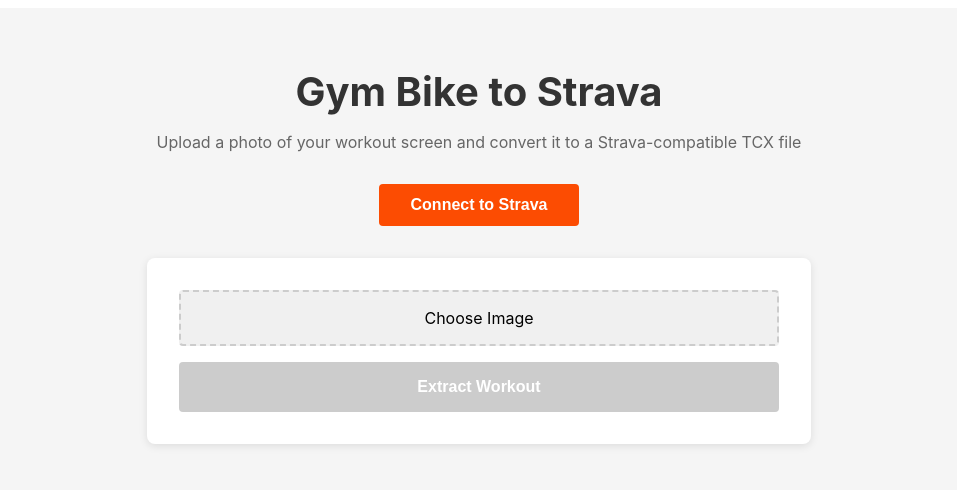
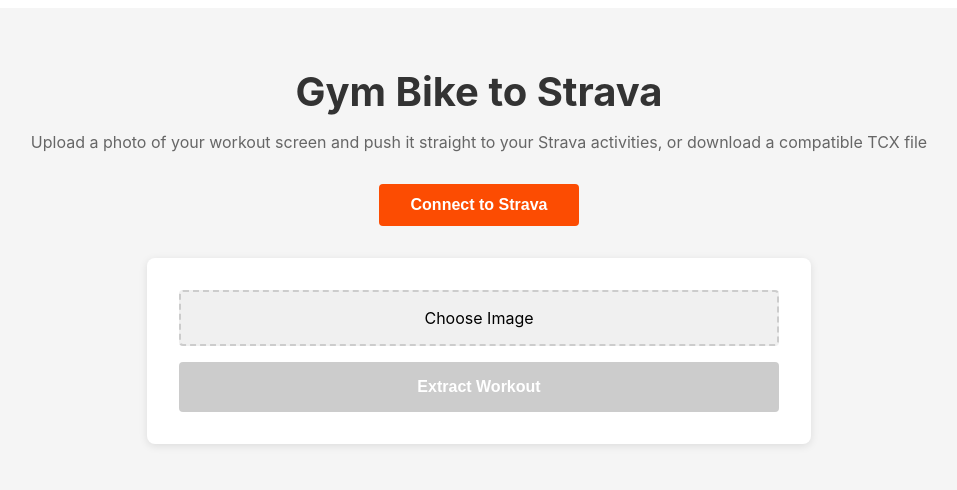
Before and after one commit to mattkeehan/gym-bike-2-strava, a Next.js app: page / in a window 1280 px wide. Shown: the top 490 px of the page, without its empty margins (161-1118 px from the left). Built offline with nearby package versions, Linux system fonts and the light colour scheme.

Commit message:
updated text

```diff
--- a/pages/index.tsx
+++ b/pages/index.tsx
@@ -426,7 +426,7 @@
       <main style={styles.main}>
         <h1 style={styles.title}>Gym Bike to Strava</h1>
         <p style={styles.subtitle}>
-          Upload a photo of your workout screen and convert it to a Strava-compatible TCX file
+          Upload a photo of your workout screen and push it straight to your Strava activities, or download a compatible TCX file
         </p>
 
         {/* Strava connection status */}
```
